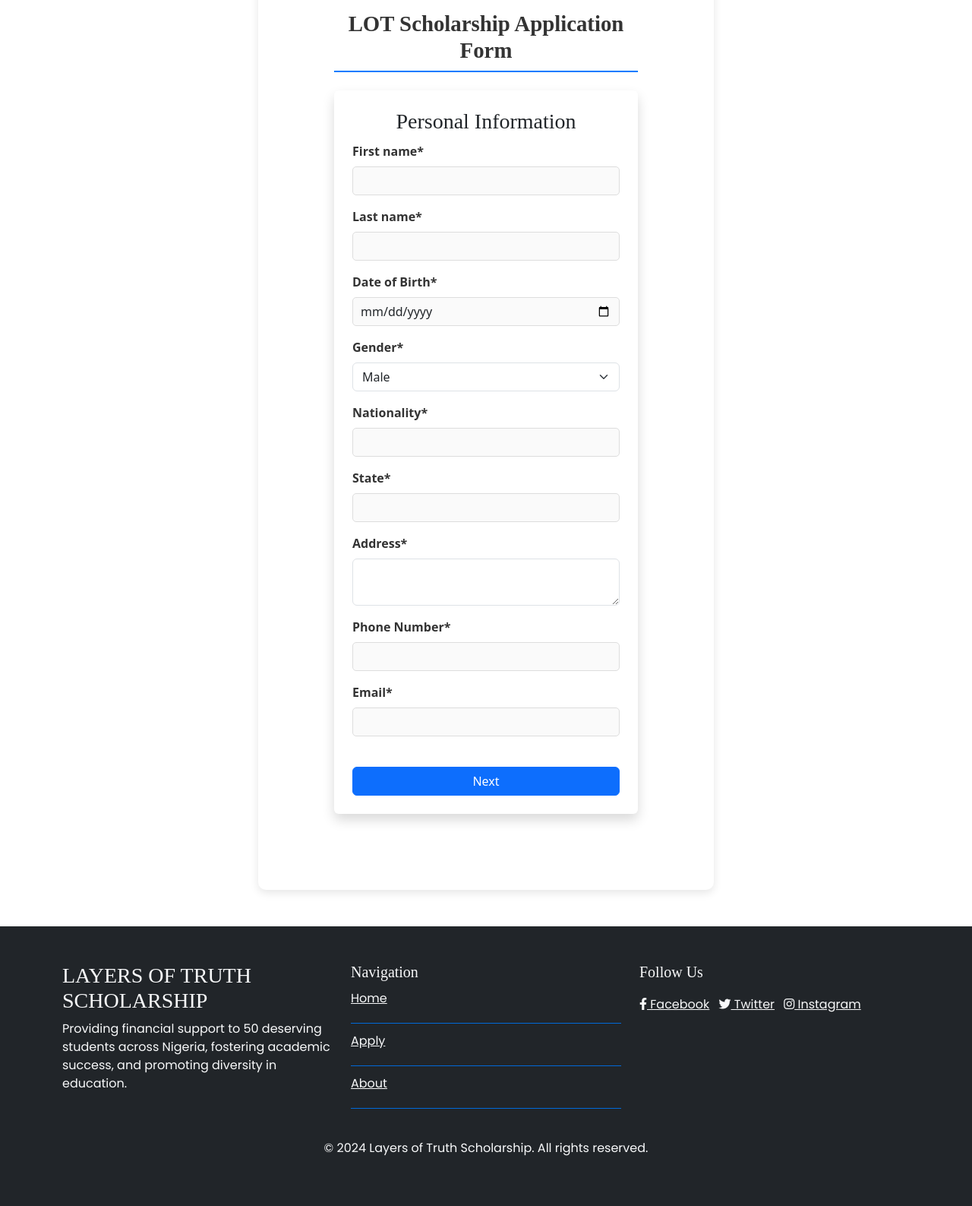
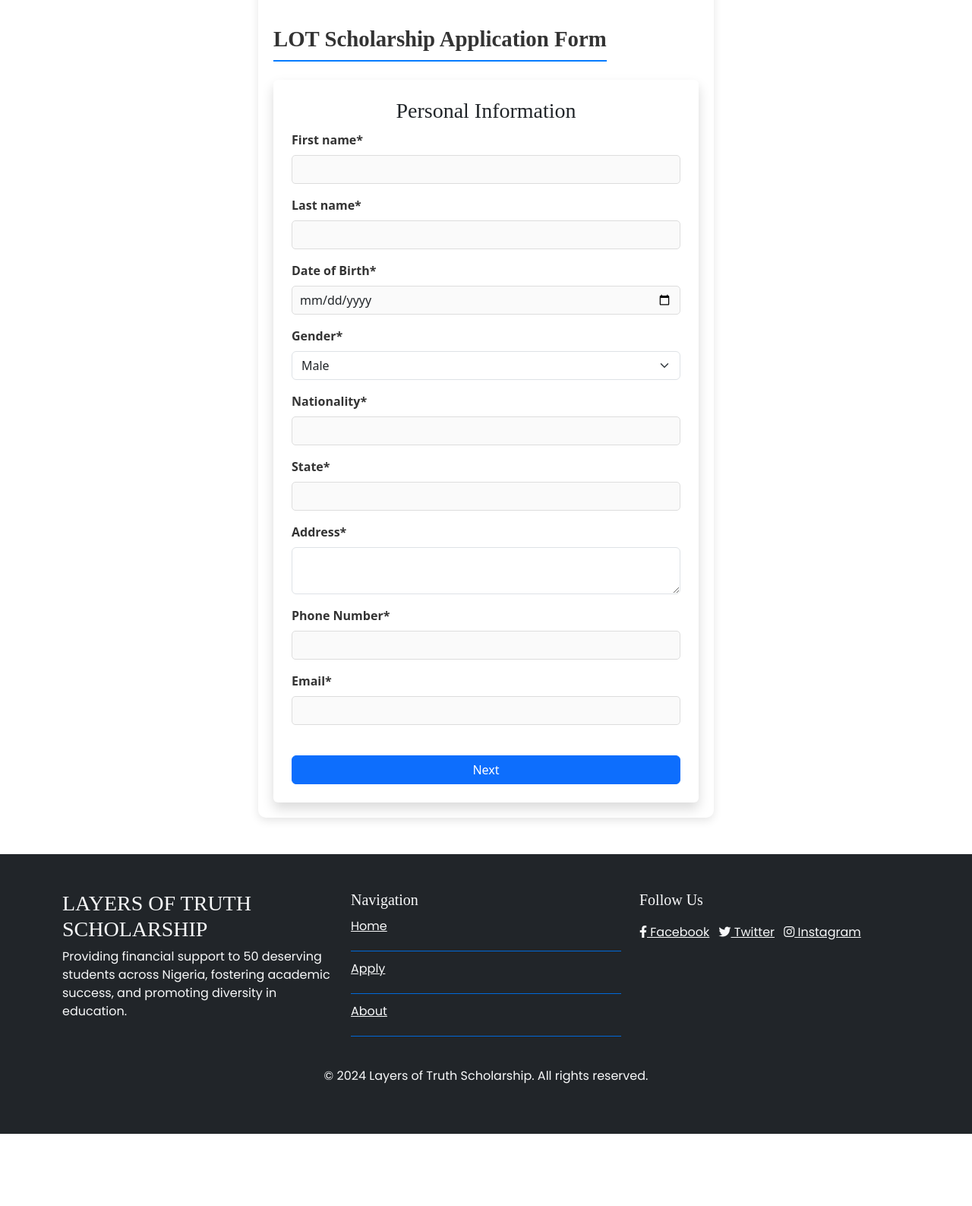
Before and after one commit to john-okojere/Scholarship-Portal, a Django app: page /scholarship/form1/1/ in a window 1280 px wide. Shown: the part 86-1673 px from the top of the page at 76% size. After the commit the page ends 1578 px from the top, so only its background shows below. Run offline with Django 4.2, Linux system fonts and the light colour scheme; parts of the project's set-up code (start-up, migrations or seed data) failed here and were passed over; some libraries are stand-ins or nearby versions; some web fonts are replaced.

Commit message:
modified:   scholarship_portal/__pycache__/settings.cpython-312.pyc 	modified:   scholarship_portal/settings.py 	modified:   templates/base.html 	modified:   templates/scholarship_form.html

```diff
--- a/scholarship_portal/settings.py
+++ b/scholarship_portal/settings.py
@@ -151,6 +151,7 @@ CSRF_TRUSTED_ORIGINS = [
     'https://localhost:8003',
     'http://127.0.0.1:8000',  # Adjust as needed
     'http://127.0.0.1:8003',  # Adjust as needed
+    'https://scholarship.layersoftruth.org/'
 ]
 
 
--- a/templates/base.html
+++ b/templates/base.html
@@ -39,7 +39,7 @@
 
     <!-- Navbar -->
     <nav class="navbar navbar-expand-lg fixed-top" style="background-color: #343a40ab !important;">
-        <div class="container">
+        <div class="container" style="width: 93%;">
             <a class="navbar-brand" href="{% url 'home' %}">
                 <img src="{% static 'img/logo.png' %}" alt="" class="img-fluid">
             </a>
--- a/templates/scholarship_form.html
+++ b/templates/scholarship_form.html
@@ -8,7 +8,7 @@
     <script src="https://ajax.googleapis.com/ajax/libs/jquery/3.5.1/jquery.min.js"></script>
 
 <!-- Scholarship Application Form -->
-<div id="scholarship-application-form" style="padding: 100px; margin: auto;">
+<div id="scholarship-application-form" style="padding-top: 120px; margin: auto;">
     <h2>LOT Scholarship Application Form</h2>
 
     <div id="formContainer" class="form-stage-container">
```
